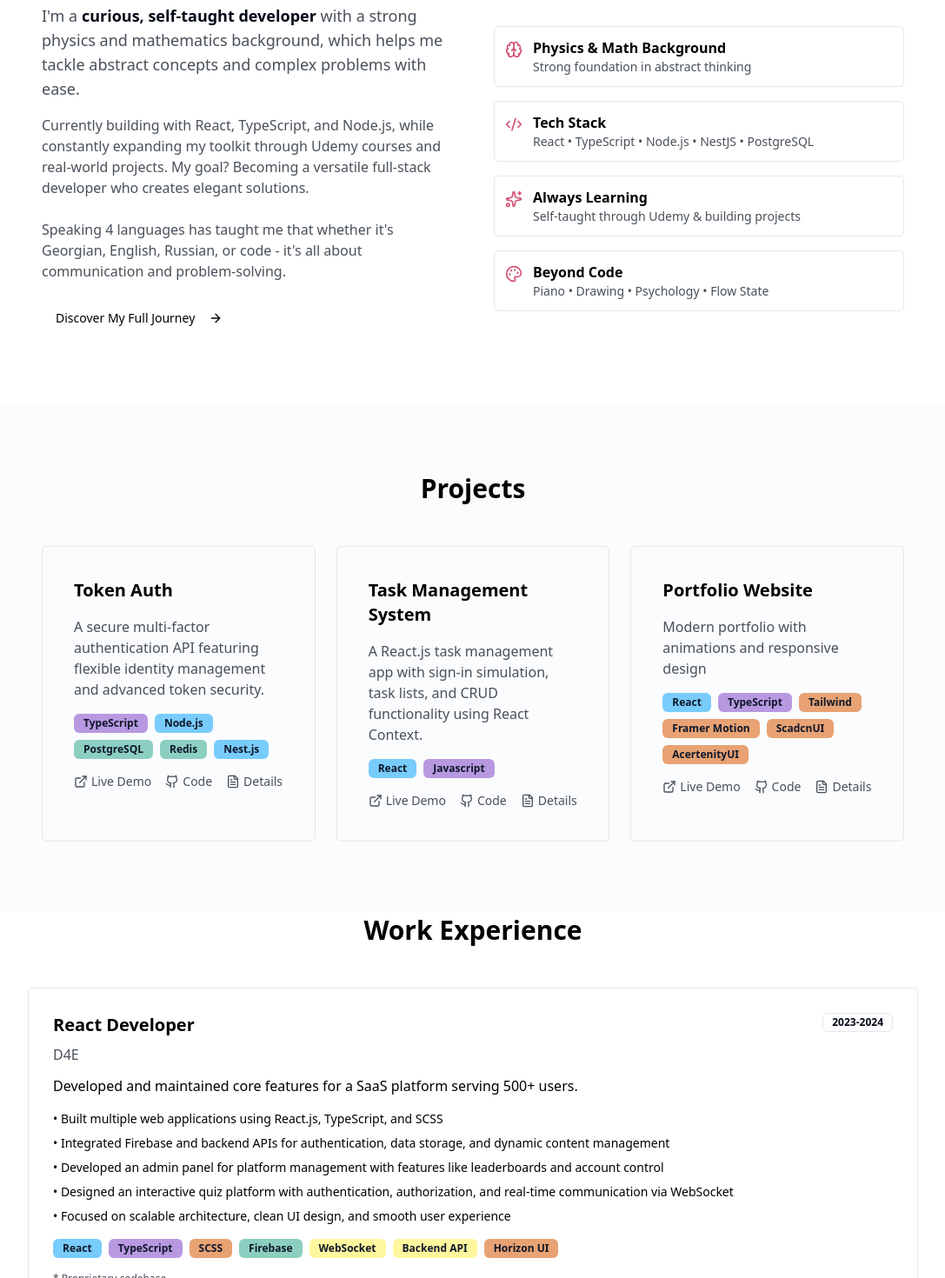
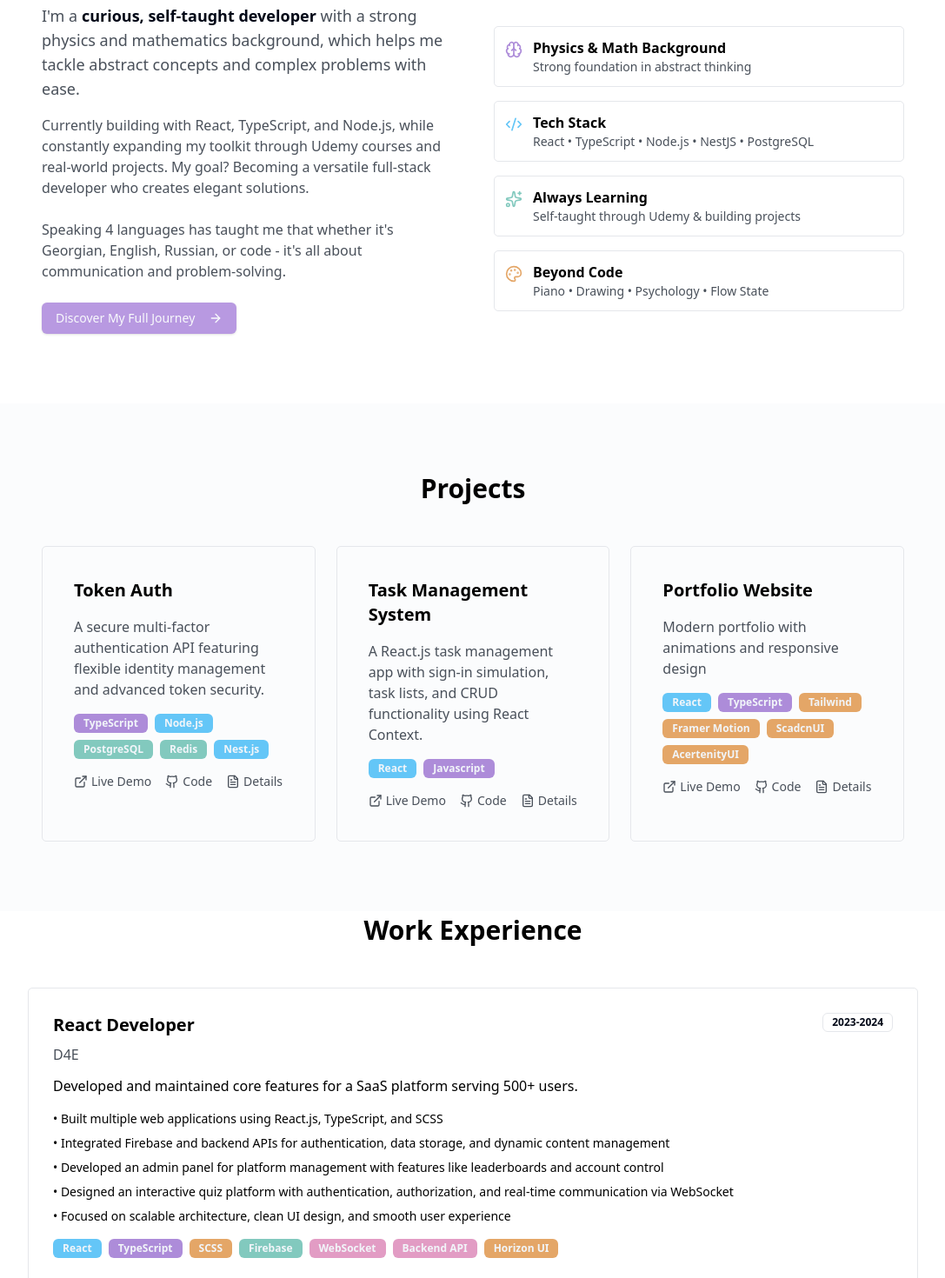
Before and after one commit to ananiko0/ananikodev-frontend, a React (Vite) app: page / in a window 1280 px wide. Shown: the part 880-2350 px from the top of the page at 87% size, without its empty margins (96-1183 px from the left). Built offline with nearby package versions, Linux system fonts and the light colour scheme.

Commit message:
add demo colours

```diff
--- a/src/components/sections/AboutBrief.tsx
+++ b/src/components/sections/AboutBrief.tsx
@@ -33,10 +33,10 @@ const AboutBrief = () => {
               English, Russian, or code - it's all about communication and
               problem-solving.
             </p>
-            <Button asChild variant="ghost" className="group">
+            <Button asChild className="group">
               <Link to="/about">
                 Discover My Full Journey
-                <ArrowRight className="ml-2 h-4 w-4 transition-transform group-hover:translate-x-1" />
+                <ArrowRight className="ml-2 h-4 w-4 transition-transform group-hover:translate-x-1 duration-500 ease-in-out" />
               </Link>
             </Button>
           </div>
@@ -46,7 +46,7 @@ const AboutBrief = () => {
             {/* <div className="p-4 border rounded-lg flex items-start gap-3"> */}
             <GridItem className="min-h-[0]">
               <div className="flex items-start gap-3">
-                <Brain className="h-5 w-5 text-primary mt-1" />
+                <Brain className="h-5 w-5 text-tech-languages mt-1" />
                 <div>
                   <div className="font-semibold">Physics & Math Background</div>
                   <div className="text-sm text-muted-foreground">
@@ -59,7 +59,7 @@ const AboutBrief = () => {
             {/* <div className="p-4 border rounded-lg flex items-start gap-3"> */}
             <GridItem className="min-h-[0]">
               <div className="flex items-start gap-3">
-                <Code2 className="h-5 w-5 text-primary mt-1" />
+                <Code2 className="h-5 w-5 text-tech-frameworks mt-1" />
                 <div>
                   <div className="font-semibold">Tech Stack</div>
                   <div className="text-sm text-muted-foreground">
@@ -73,7 +73,7 @@ const AboutBrief = () => {
             {/* <div className="p-4 border rounded-lg flex items-start gap-3"> */}
             <GridItem className="min-h-[0]">
               <div className="flex items-start gap-3">
-                <Sparkles className="h-5 w-5 text-primary mt-1" />
+                <Sparkles className="h-5 w-5 text-tech-databases mt-1" />
                 <div>
                   <div className="font-semibold">Always Learning</div>
                   <div className="text-sm text-muted-foreground">
@@ -86,7 +86,7 @@ const AboutBrief = () => {
 
             <GridItem className="min-h-[0]">
               <div className="flex items-start gap-3">
-                <Palette className="h-5 w-5 text-primary mt-1" />{" "}
+                <Palette className="h-5 w-5 text-tech-styling mt-1" />{" "}
                 <div>
                   <div className="font-semibold">Beyond Code</div>
                   <div className="text-sm text-muted-foreground">
--- a/src/components/sections/WorkExperience.tsx
+++ b/src/components/sections/WorkExperience.tsx
@@ -1,7 +1,6 @@
-import techClassNames from "@/data/techList";
 import { Badge } from "../ui/badge";
 import GridItem from "../ui/grid-item";
-import { cn } from "@/lib/utils";
+import ProjectTech from "../ui/custom/ProjectTech";
 
 function WorkExperience() {
   return (
@@ -47,7 +46,8 @@ function WorkExperience() {
             </div>
 
             <div className="flex flex-wrap gap-2">
-              {[
+              <ProjectTech
+                tech={[
                   "React",
                   "TypeScript",
                   "SCSS",
@@ -55,18 +55,8 @@ function WorkExperience() {
                   "WebSocket",
                   "Backend API",
                   "Horizon UI",
-              ].map((tech) => (
-                <Badge
-                  key={tech}
-                  variant="secondary"
-                  className={cn(
-                    "text-xs transition-opacity duration-500 ease-in-out",
-                    techClassNames[tech] || "bg-muted"
-                  )}
-                >
-                  {tech}
-                </Badge>
-              ))}
+                ]}
+              />
             </div>
 
             {/* No demo/code links needed - it's understood proprietary */}
--- a/src/components/ui/custom/ProjectTech.tsx
+++ b/src/components/ui/custom/ProjectTech.tsx
@@ -14,7 +14,7 @@ function ProjectTech({ tech }: ProjectTechProps) {
           key={item}
           variant="secondary"
           className={cn(
-            "text-xs transition-opacity duration-500 ease-in-out",
+            "text-xs transition-color duration-300 ease-in-out text-muted",
             techClassNames[item] || "bg-muted"
           )}
         >
--- a/src/components/ui/glowing-effect.tsx
+++ b/src/components/ui/glowing-effect.tsx
@@ -144,7 +144,7 @@ const GlowingEffect = memo(
                   var(--black),
                   var(--black) calc(25% / var(--repeating-conic-gradient-times))
                 )`
-                  : `radial-gradient(circle, hsl(344, 59%, 57%) 10%, hsl(344, 59%, 57%) 20%),
+                  : `radial-gradient(circle, hsl(266, 54%, 74%) 10%, hsl(266, 54%, 74%) 20%),
                 radial-gradient(circle at 40% 40%, #d79f1e 5%, #d79f1e00 15%),
                 radial-gradient(circle at 60% 60%, #5a922c 10%, #5a922c00 20%),
                 radial-gradient(circle at 40% 60%, #4c7894 10%, #4c789400 20%),
--- a/src/index.css
+++ b/src/index.css
@@ -17,7 +17,7 @@ body {
   --background: 0 0% 100%;
   --foreground: 222.2 84% 4.9%;
 
-  --primary: 344 59% 57%; /* Example: Blue */
+  --primary: 266 54% 74%; /* Example: Blue */
   --primary-foreground: 210 40% 98%;
 
   --secondary: 24 97% 60%; /* Example: Green */
@@ -44,18 +44,18 @@ body {
 
   --radius: 0.5rem;
 
-  --tech-languages: 266 54% 74%;
-  --tech-languages-hover: 266 54% 80%;
+  --tech-languages: 266 50% 70%;
+  --tech-languages-hover: 266 50% 78%;
 
-  --tech-frameworks: 202 96% 73%;
-  --tech-frameworks-hover: 202 96% 80%;
+  --tech-frameworks: 200 90% 68%;
+  --tech-frameworks-hover: 200 90% 75%;
 
-  --tech-databases: 168 41% 68%;
-  --tech-databases-hover: 168 41% 75%;
+  --tech-databases: 170 40% 65%;
+  --tech-databases-hover: 170 40% 72%;
 
-  --tech-styling: 24 72% 68%;
-  --tech-styling-hover: 24 72% 75%;
+  --tech-styling: 30 70% 65%;
+  --tech-styling-hover: 30 70% 72%;
 
-  --tech-communication: 55 100% 81%;
-  --tech-communication-hover: 55 100% 86%;
+  --tech-communication: 326 55% 75%;
+  --tech-communication-hover: 326 55% 85%;
 }
```
Also changed, not shown: src/components/ui/badge.tsx (+6 -6 lines). Lines whose indentation alone changed are shown as unchanged.
